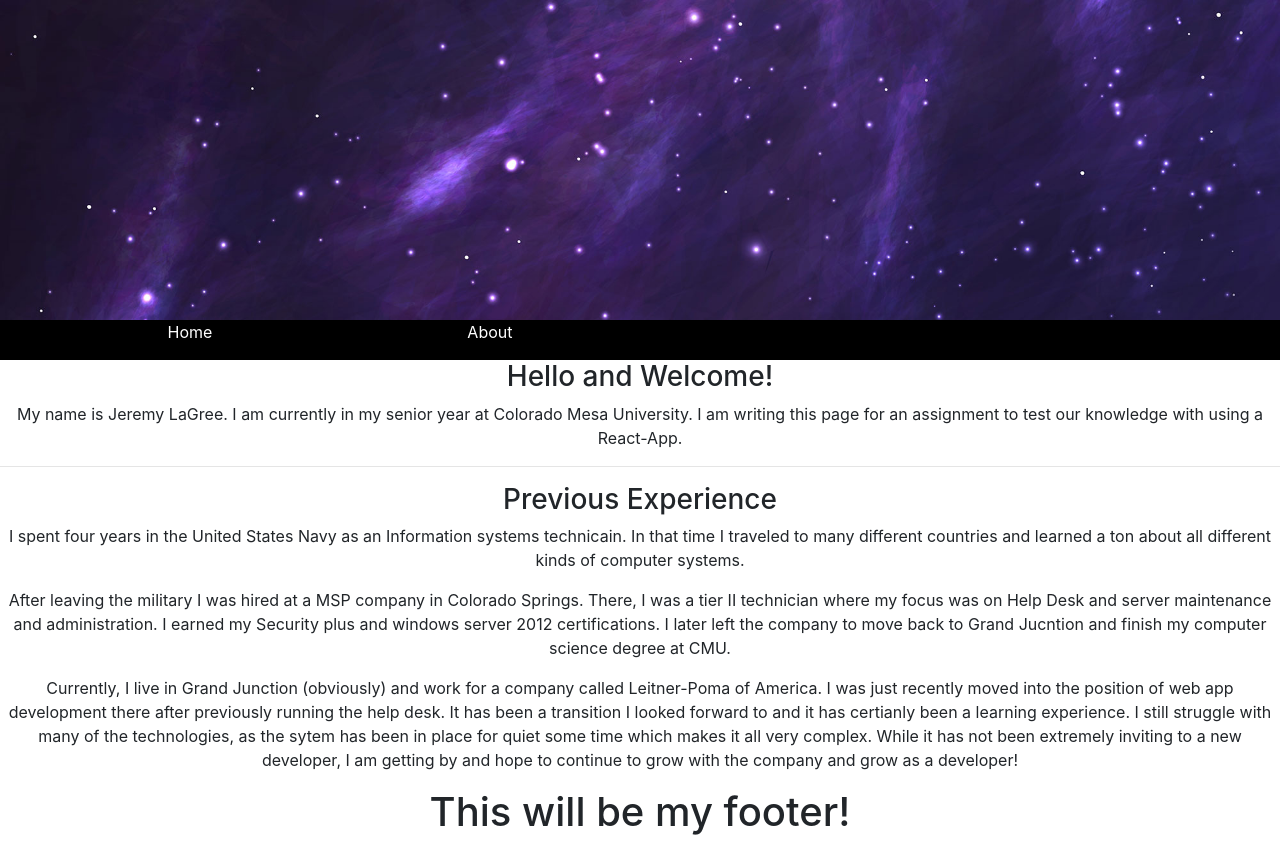
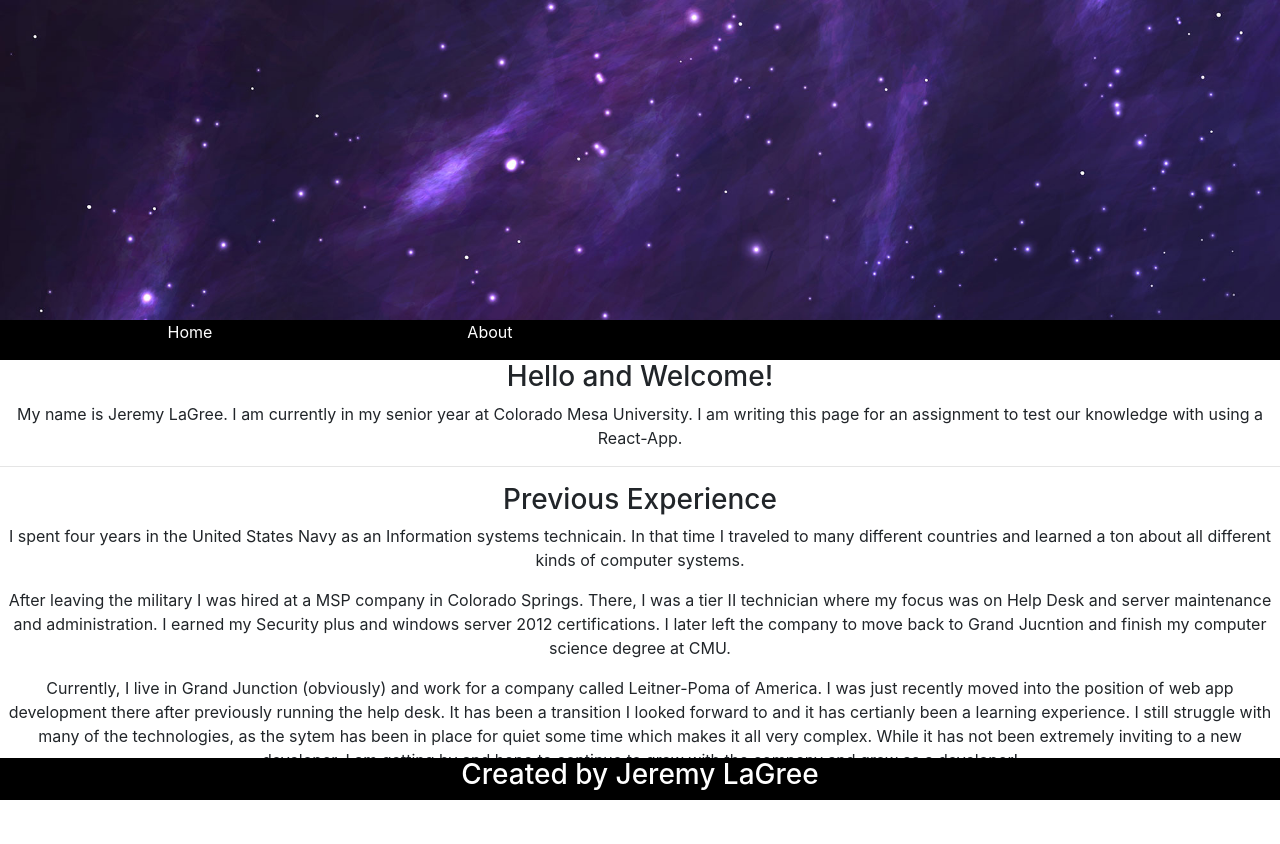
Before and after one commit to jlagree/homepage, a React (Create React App) app: page /about in a window 1280 px wide. After the commit the page ends 800 px from the top, so only its background shows below. Built offline with nearby package versions, Linux system fonts and the light colour scheme.

Commit message:
formatting

```diff
--- a/src/App.css
+++ b/src/App.css
@@ -1,4 +1,14 @@
 .App {
+  text-align: center;
+}
+
+.footer{
+  position: fixed;
+  left: 0;
+  bottom: 0;
+  width: 100%;
+  background-color: black;
+  color: white;
   text-align: center;
 }
 
--- a/src/components/Footer.js
+++ b/src/components/Footer.js
@@ -1,9 +1,11 @@
 import React from 'react'
+import '../App.css';
 
 const Footer = () => {
+
     return (
-        <div>
-            <h1>This will be my footer!</h1>
+        <div className="footer">
+            <h3>Created by Jeremy LaGree</h3>
         </div>
     )
 }
```
